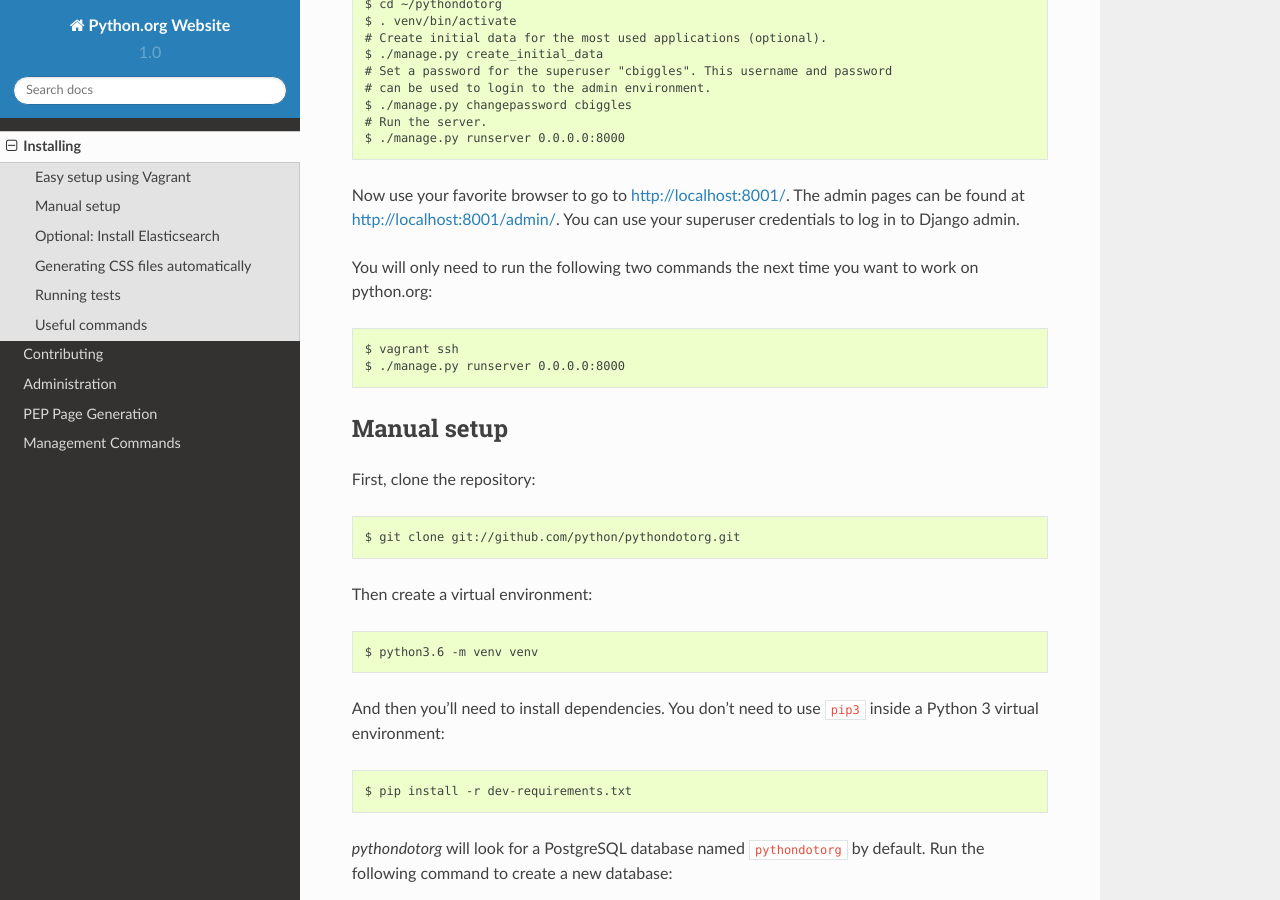
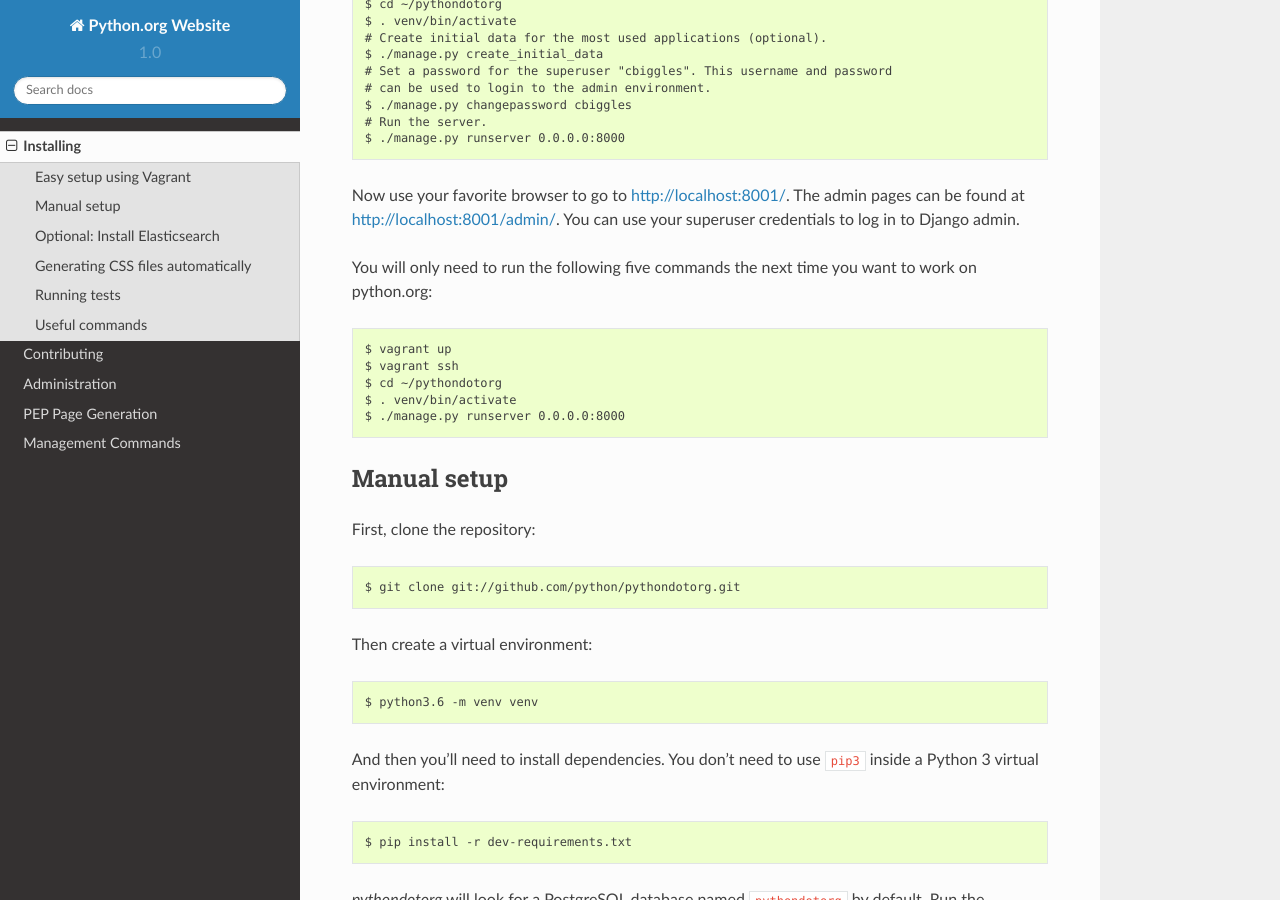
Before and after one commit to python/pythondotorg, a Sphinx documentation site: the page built from docs/source/install.rst, in a window 1280 px wide and 900 px high, scrolled down 662 px. Built offline with Sphinx 7.4.7 and the Read the Docs theme 2.0.0, drawn with Linux system fonts in a browser that asks for light colours.

Commit message:
Improve installation directions (#1410)
Mention 'vagrant up' and activating virtual environment in
the 'next time' section.

```diff
--- a/docs/source/install.rst
+++ b/docs/source/install.rst
@@ -41,10 +41,13 @@
 can be found at http://localhost:8001/admin/. You can use your superuser
 credentials to log in to Django admin.
 
-You will only need to run the following two commands the next time you want to
+You will only need to run the following five commands the next time you want to
 work on python.org::
 
+    $ vagrant up
     $ vagrant ssh
+    $ cd ~/pythondotorg
+    $ . venv/bin/activate
     $ ./manage.py runserver 0.0.0.0:8000
 
 .. _Vagrant: https://www.vagrantup.com/downloads.html
```
